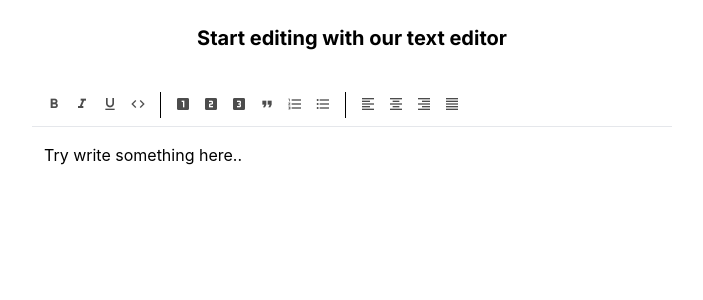
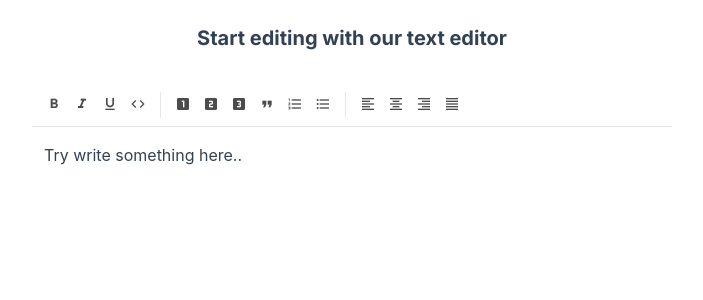
Before and after one commit to bimaaul/text-editor, a Next.js app: page / in a window 1280 px wide. Shown: the top 300 px of the page, without its empty margins (288-991 px from the left). Built offline with nearby package versions, Linux system fonts and the light colour scheme.

Commit message:
fix: accessibility color

```diff
--- a/src/pages/index.tsx
+++ b/src/pages/index.tsx
@@ -46,10 +46,10 @@ export default function Home() {
         <meta name="description" content="Generated by create next app" />
         <link rel="icon" href="/favicon.ico" />
       </Head>
-      <h1 className="mb-4 mt-6 text-center font-bold text-xl font-inter">
+      <h1 className="mb-4 mt-6 text-center font-bold text-xl font-inter text-blueGray-700 dark:text-white">
         Start editing with our text editor
       </h1>
-      <div className="max-w-2xl min-h-screen mx-auto p-4">
+      <div className="max-w-2xl min-h-screen mx-auto p-4 text-blueGray-700 dark:text-white">
         <Editor
           editor={editor}
           value={initialValue}
--- a/src/uikit/component/Button.tsx
+++ b/src/uikit/component/Button.tsx
@@ -14,9 +14,9 @@ const Button = ({
 }: PropsWithChildren<ButtonProps>) => {
   const activeStyle = isActive
     ? "text-active bg-activeBg"
-    : "text-[rgba(0,0,0,.7)] bg-white"
+    : "text-[rgba(0,0,0,.7)] dark:text-white"
   const disableStyle = isDisabled
-    ? "cursor-not-allowed text-disabled"
+    ? "cursor-not-allowed text-disabled text-gray-400 dark:text-gray-400"
     : "cursor-pointer"
 
   return (
--- a/tailwind.config.js
+++ b/tailwind.config.js
@@ -5,6 +5,7 @@ module.exports = {
     "./src/uikit/**/*.{js,ts,jsx,tsx}",
   ],
   theme: {
+    extend: {
       fontFamily: {
         "material-icon": ["Material Icons"],
         inter: ["Inter"],
@@ -13,7 +14,11 @@ module.exports = {
         active: "#1967d2",
         disabled: "#5f6368",
         activeBg: "#e8f0fe",
+        blueGray: {
+          700: "#334155"
+        }
       },
+    }
   },
   plugins: [],
 }
```
Lines whose indentation alone changed are shown as unchanged.
